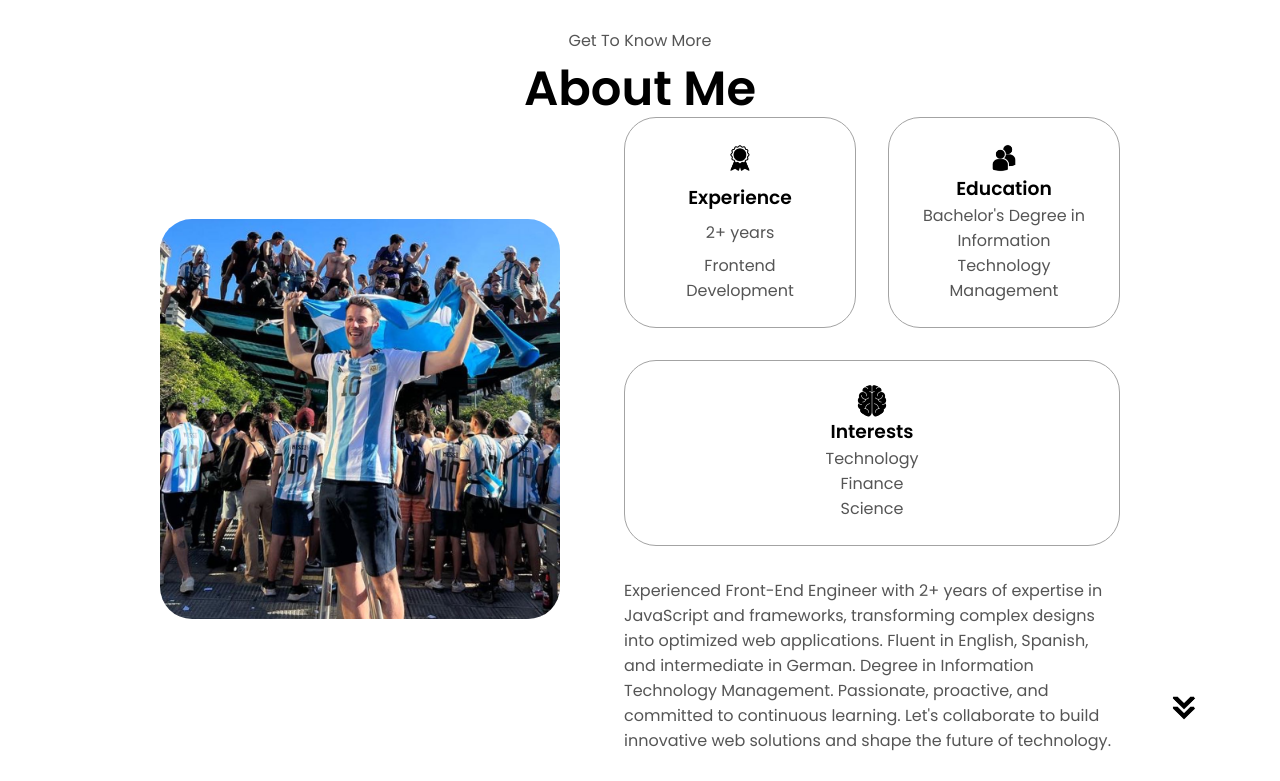
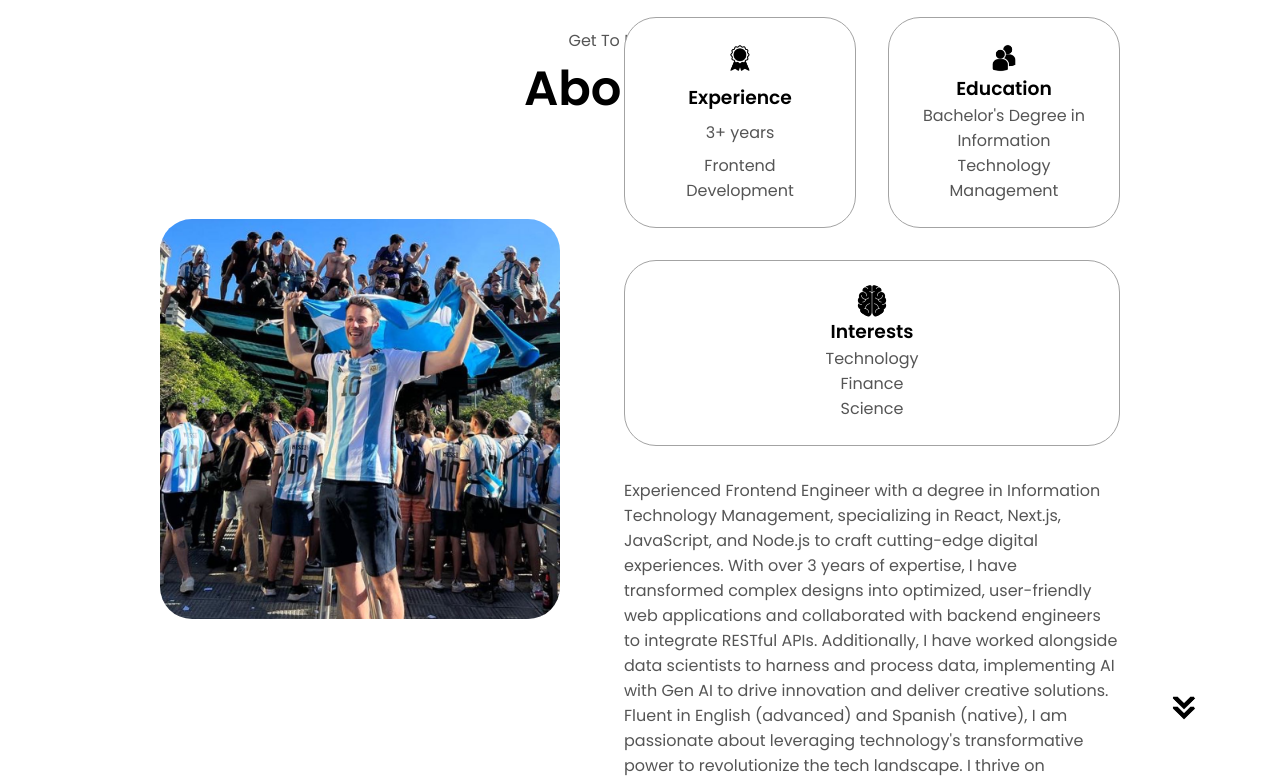
Before and after one commit to NicolasVenzmer/portfolio-v3, a React (Create React App) app: page / in a window 1280 px wide. Shown: the part 900-1681 px from the top of the page. Built offline with nearby package versions, Linux system fonts and the light colour scheme.

Commit message:
refactor: update personal information

```diff
--- a/src/components/about/About.jsx
+++ b/src/components/about/About.jsx
@@ -7,7 +7,7 @@ const data = [
         icon: './assets/experience.png',
         alt: 'Experience icon',
         title: 'Experience',
-        description: ['2+ years', 'Frontend Development'],
+        description: ['3+ years', 'Frontend Development'],
     },
     {
         id: 2,
@@ -63,13 +63,7 @@ const About = () => {
                     </div>
                     <div className="text-container">
                         <p>
-                            Experienced Front-End Engineer with 2+ years of expertise
-                            in JavaScript and frameworks, transforming complex designs into
-                            optimized web applications. Fluent in English, Spanish, and
-                            intermediate in German. Degree in Information Technology Management. Passionate, proactive,
-                            and committed to continuous
-                            learning. Let's collaborate to build innovative web solutions and
-                            shape the future of technology.
+                            Experienced Frontend Engineer with a degree in Information Technology Management, specializing in React, Next.js, JavaScript, and Node.js to craft cutting-edge digital experiences. With over 3 years of expertise, I have transformed complex designs into optimized, user-friendly web applications and collaborated with backend engineers to integrate RESTful APIs. Additionally, I have worked alongside data scientists to harness and process data, implementing AI with Gen AI to drive innovation and deliver creative solutions. Fluent in English (advanced) and Spanish (native), I am passionate about leveraging technology's transformative power to revolutionize the tech landscape. I thrive on challenging norms and applying artificial intelligence to create impactful digital experiences. Let’s connect and shape the future of technology together!
                         </p>
                     </div>
                 </div>
```
